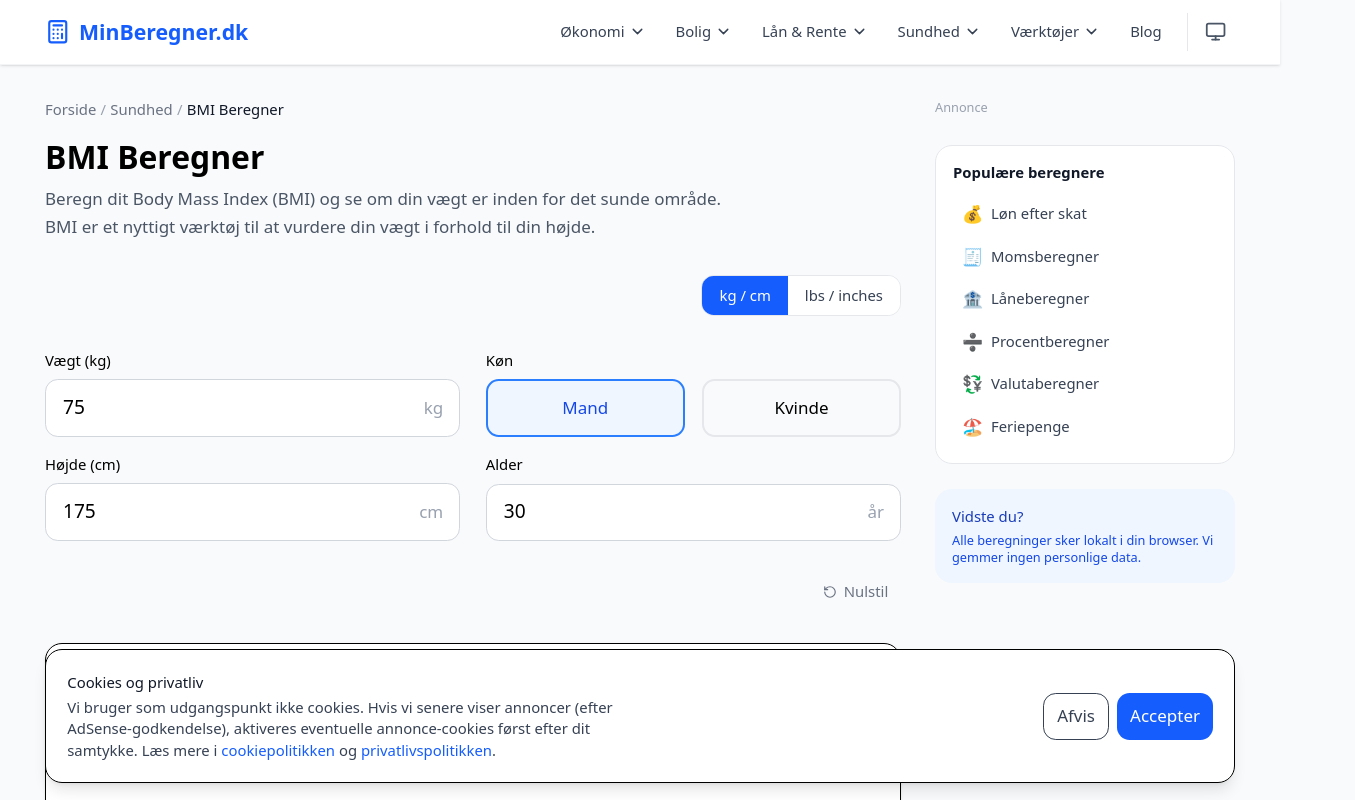
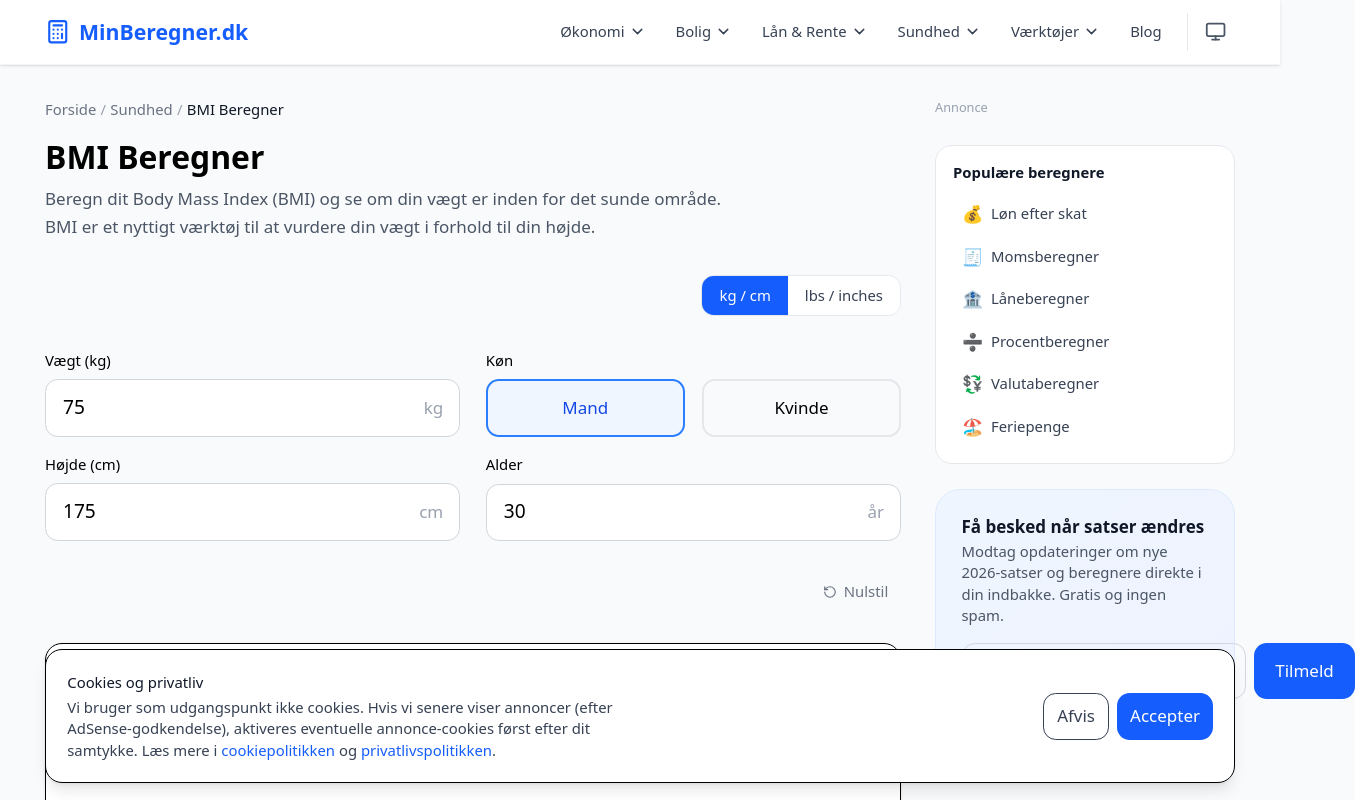
Before and after one commit to mahope/beregner-dk, a Next.js app: page /bmi in a window 1280 px wide. Shown: the top 800 px of the page, 1355 px wide, since content can reach past the window. Built offline with nearby package versions, Linux system fonts and the light colour scheme.

Commit message:
feat(newsletter): email-signup komponent på forside og sidebar
Ny NewsletterSignup komponent med Buttondown API integration.
Vises på forsiden og i sidebar på alle beregner-sider.
Value proposition: "Få besked når satser ændres".

```diff
--- a/src/app/page.tsx
+++ b/src/app/page.tsx
@@ -3,6 +3,7 @@ import type { Metadata } from "next";
 import { FAQSchema } from "@/components/StructuredData";
 import SearchBar from "@/components/SearchBar";
 import { getTrendingHrefs } from "@/lib/trending";
+import NewsletterSignup from "@/components/NewsletterSignup";
 
 const baseUrl = "https://minberegner.dk";
 
@@ -624,6 +625,11 @@ export default function Home() {
         </div>
       </section>
 
+      {/* Newsletter signup */}
+      <section className="mb-16 max-w-xl mx-auto">
+        <NewsletterSignup />
+      </section>
+
       {/* SEO content */}
       <section className="prose dark:prose-invert max-w-none mb-16">
         <h2>Om MinBeregner.dk — Danmarks gratis beregnerportal</h2>
--- /dev/null
+++ b/src/components/NewsletterSignup.tsx
@@ -0,0 +1,123 @@
+"use client";
+
+import { useState, useRef } from "react";
+
+interface NewsletterSignupProps {
+  variant?: "inline" | "card";
+  className?: string;
+}
+
+export default function NewsletterSignup({
+  variant = "card",
+  className = "",
+}: NewsletterSignupProps) {
+  const [email, setEmail] = useState("");
+  const [status, setStatus] = useState<"idle" | "loading" | "success" | "error">("idle");
+  const formRef = useRef<HTMLFormElement>(null);
+
+  const handleSubmit = async (e: React.FormEvent) => {
+    e.preventDefault();
+    if (!email || !email.includes("@")) return;
+
+    setStatus("loading");
+
+    // Buttondown API integration
+    try {
+      const res = await fetch("https://api.buttondown.com/v1/subscribers", {
+        method: "POST",
+        headers: { "Content-Type": "application/json" },
+        body: JSON.stringify({ email_address: email, tags: ["minberegner"] }),
+      });
+
+      if (res.ok || res.status === 201) {
+        setStatus("success");
+        setEmail("");
+      } else {
+        // Fallback: open Buttondown subscribe page
+        window.open(`https://buttondown.com/minberegner?email=${encodeURIComponent(email)}`, "_blank");
+        setStatus("success");
+        setEmail("");
+      }
+    } catch {
+      // Fallback: open Buttondown subscribe page
+      window.open(`https://buttondown.com/minberegner?email=${encodeURIComponent(email)}`, "_blank");
+      setStatus("success");
+      setEmail("");
+    }
+  };
+
+  if (status === "success") {
+    return (
+      <div className={`rounded-2xl p-6 bg-green-50 dark:bg-green-900/20 text-center ${className}`}>
+        <p className="text-green-700 dark:text-green-300 font-medium">
+          Tak for din tilmelding!
+        </p>
+        <p className="text-sm text-green-600 dark:text-green-400 mt-1">
+          Du modtager en bekræftelse på email.
+        </p>
+      </div>
+    );
+  }
+
+  if (variant === "inline") {
+    return (
+      <form onSubmit={handleSubmit} ref={formRef} className={`flex gap-2 ${className}`}>
+        <label htmlFor="newsletter-email-inline" className="sr-only">Email</label>
+        <input
+          id="newsletter-email-inline"
+          type="email"
+          value={email}
+          onChange={(e) => setEmail(e.target.value)}
+          placeholder="Din email"
+          required
+          className="flex-1 px-4 py-2 rounded-lg border border-gray-300 dark:border-gray-600 dark:bg-gray-700 dark:text-white text-sm focus:ring-2 focus:ring-blue-500 focus:border-transparent"
+        />
+        <button
+          type="submit"
+          disabled={status === "loading"}
+          className="px-4 py-2 bg-blue-600 text-white rounded-lg text-sm font-medium hover:bg-blue-700 transition-colors disabled:opacity-50"
+        >
+          {status === "loading" ? "..." : "Tilmeld"}
+        </button>
+      </form>
+    );
+  }
+
+  return (
+    <div className={`rounded-2xl bg-gradient-to-br from-blue-50 to-indigo-50 dark:from-blue-900/20 dark:to-indigo-900/20 border border-blue-100 dark:border-blue-800 p-6 ${className}`}>
+      <h3 className="font-semibold text-gray-900 dark:text-white mb-1">
+        Få besked når satser ændres
+      </h3>
+      <p className="text-sm text-gray-600 dark:text-gray-300 mb-4">
+        Modtag opdateringer om nye 2026-satser og beregnere direkte i din indbakke. Gratis og ingen spam.
+      </p>
+      <form onSubmit={handleSubmit} ref={formRef} className="flex gap-2">
+        <label htmlFor="newsletter-email" className="sr-only">Email</label>
+        <input
+          id="newsletter-email"
+          type="email"
+          value={email}
+          onChange={(e) => setEmail(e.target.value)}
+          placeholder="din@email.dk"
+          required
+          className="flex-1 px-4 py-3 rounded-lg border border-gray-300 dark:border-gray-600 dark:bg-gray-700 dark:text-white focus:ring-2 focus:ring-blue-500 focus:border-transparent"
+        />
+        <button
+          type="submit"
+          disabled={status === "loading"}
+          className="px-5 py-3 bg-blue-600 text-white rounded-lg font-medium hover:bg-blue-700 transition-colors disabled:opacity-50 whitespace-nowrap"
+        >
+          {status === "loading" ? "Sender..." : "Tilmeld"}
+        </button>
+      </form>
+      {status === "error" && (
+        <p className="text-sm text-red-600 dark:text-red-400 mt-2">
+          Noget gik galt. Prøv igen.
+        </p>
+      )}
+      <p className="text-xs text-gray-400 dark:text-gray-500 mt-3">
+        Vi deler aldrig din email. Afmeld når som helst.
+      </p>
+    </div>
+  );
+}
--- a/src/components/Sidebar.tsx
+++ b/src/components/Sidebar.tsx
@@ -1,5 +1,6 @@
 import Link from "next/link";
 import { SidebarAd } from "@/components/ads/AdBanner";
+import NewsletterSignup from "@/components/NewsletterSignup";
 
 interface SidebarProps {
   currentHref?: string;
@@ -43,14 +44,7 @@ export default function Sidebar({ currentHref, adSlotId }: SidebarProps) {
           </nav>
         </div>
 
-        <div className="bg-blue-50 dark:bg-blue-900/20 rounded-xl p-4">
-          <p className="text-sm text-blue-800 dark:text-blue-300 font-medium mb-1">
-            Vidste du?
-          </p>
-          <p className="text-xs text-blue-700 dark:text-blue-400">
-            Alle beregninger sker lokalt i din browser. Vi gemmer ingen personlige data.
-          </p>
-        </div>
+        <NewsletterSignup />
       </div>
     </aside>
   );
```
